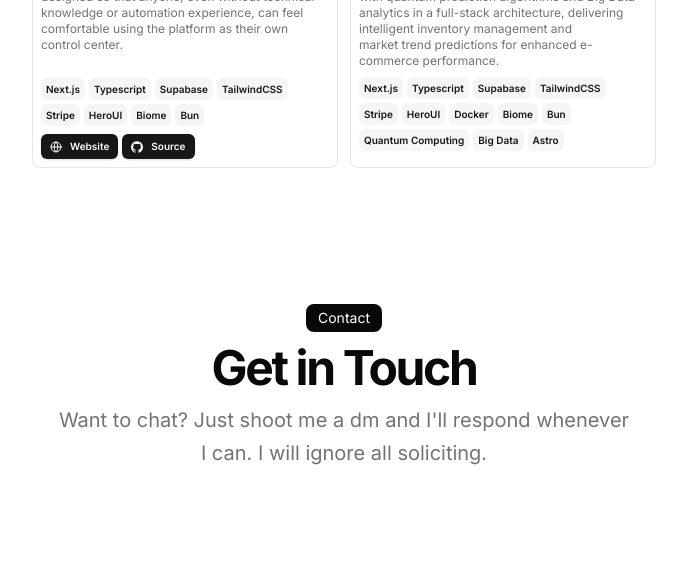
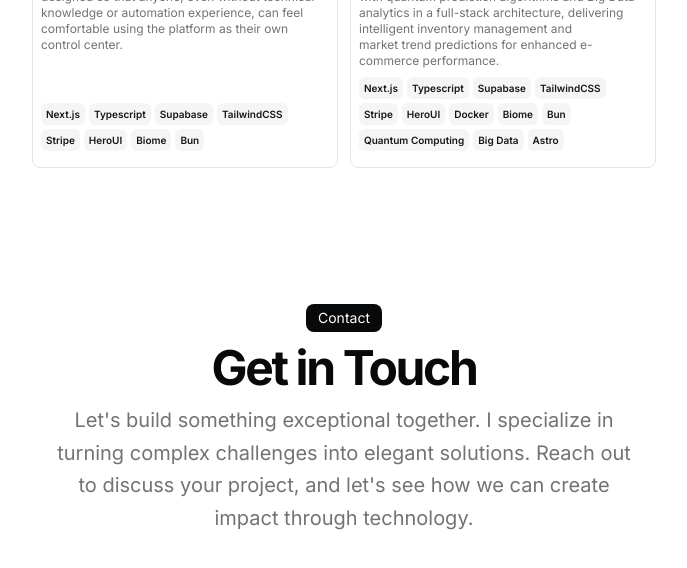
Before and after one commit to AndresMarulanda10/Portfolio-Andres-Marulanda, a Next.js app: page / in a window 1280 px wide. Shown: the part 1964-2532 px from the top of the page, without its empty margins (296-983 px from the left). Built offline with nearby package versions, Linux system fonts and the light colour scheme.

Commit message:
fix: update href handling and improve contact section content

```diff
--- a/src/app/page.tsx
+++ b/src/app/page.tsx
@@ -68,7 +68,7 @@ export default function Page() {
                 altText={work.company}
                 title={work.company}
                 subtitle={work.title}
-                href={work.href}
+                href={typeof work.href === 'string' ? work.href : undefined}
                 period={`${work.start} - ${work.end ?? "Present"}`}
                 description={work.description}
               />
@@ -139,7 +139,6 @@ export default function Page() {
                 delay={BLUR_FADE_DELAY * 12 + id * 0.05}
               >
                 <ProjectCard
-                  href={project.href}
                   key={project.title}
                   title={project.title}
                   description={project.description}
@@ -147,7 +146,6 @@ export default function Page() {
                   tags={project.technologies}
                   image={project.image}
                   video={project.video}
-                  links={project.links}
                 />
               </BlurFade>
             ))}
@@ -158,16 +156,17 @@ export default function Page() {
         <div className="grid items-center justify-center gap-4 px-4 text-center md:px-6 w-full py-12">
           <BlurFade delay={BLUR_FADE_DELAY * 16}>
             <div className="space-y-3">
-              <div className="inline-block rounded-lg bg-foreground text-background px-3 py-1 text-sm">
+              <a
+                href="mailto:andresmaruland</Button>a1027@icloud.com"
+                className="inline-block rounded-lg bg-foreground text-background px-3 py-1 text-sm"
+              >
                 Contact
-              </div>
+              </a>
               <h2 className="text-3xl font-bold tracking-tighter sm:text-5xl">
                 Get in Touch
               </h2>
               <p className="mx-auto max-w-[600px] text-muted-foreground md:text-xl/relaxed lg:text-base/relaxed xl:text-xl/relaxed">
-                Want to chat? Just shoot me a dm{" "}
-                and I&apos;ll respond whenever I can. I will ignore all
-                soliciting.
+                Let's build something exceptional together. I specialize in turning complex challenges into elegant solutions. Reach out to discuss your project, and let's see how we can create impact through technology.
               </p>
             </div>
           </BlurFade>
```
